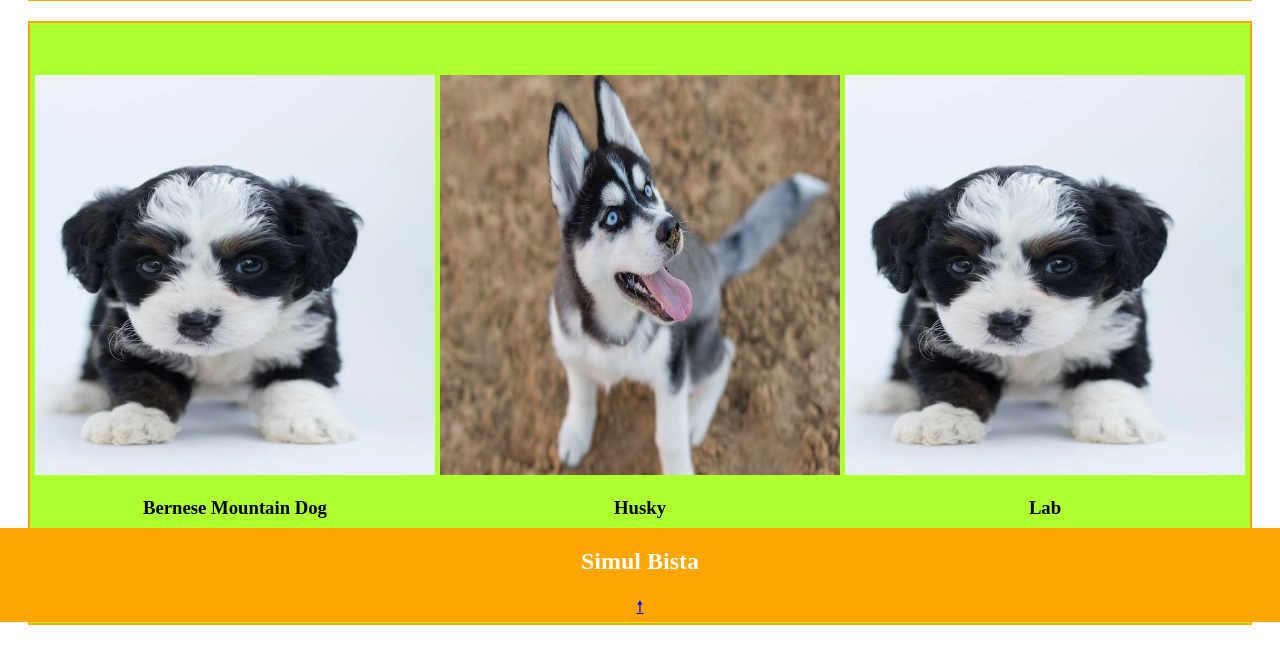
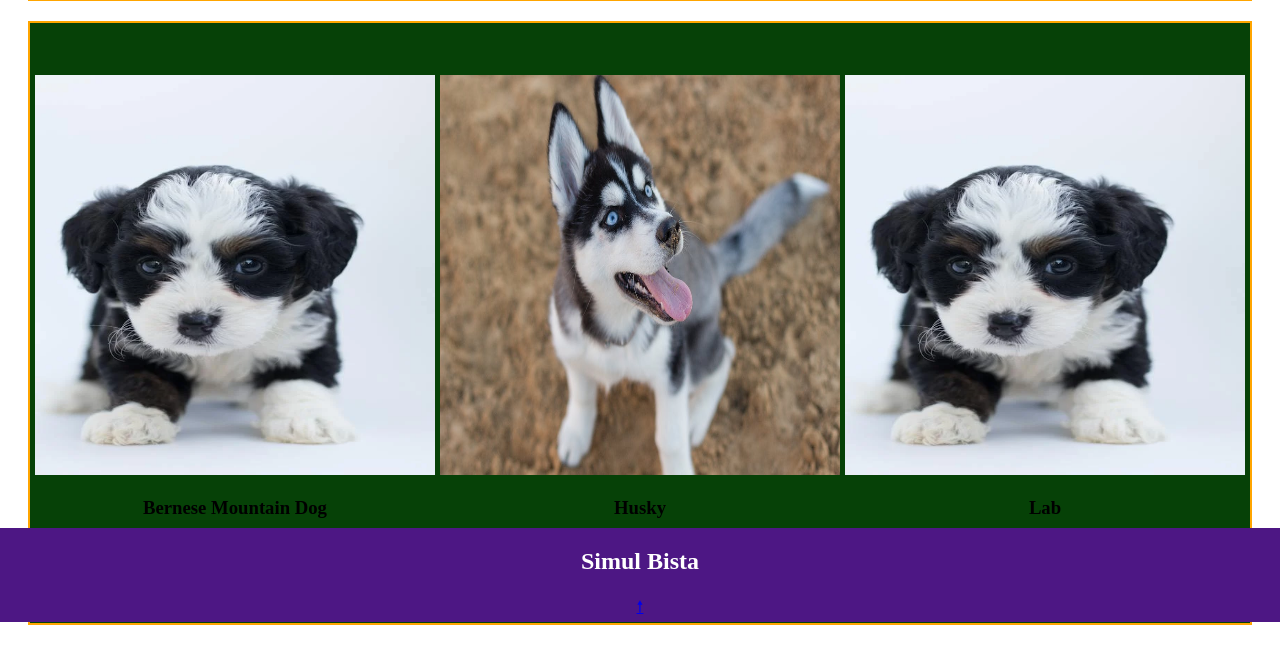
Before and after one commit to simulbista/PuppyHeaven, a plain HTML site: page index.html in a window 1280 px wide. Shown: the part 178-842 px from the top of the page. Drawn offline with Linux system fonts and the light colour scheme.

Commit message:
update style

```diff
--- a/static/css/style.css
+++ b/static/css/style.css
@@ -66,7 +66,7 @@ content {
   /* background-repeat: no-repeat; */
   /* background-position: top right;
     background-attachment: fixed; */
-  background-color: greenyellow;
+  background-color: rgb(6, 65, 7);
   height: 600px;
   display: flex;
   justify-content: space-evenly;
@@ -82,7 +82,7 @@ content {
   left: 0px;
   margin-top: 20px;
   width: 100%;
-  background-color: orange;
+  background-color: rgb(77, 23, 132);
   color: white;
 }
 
```
